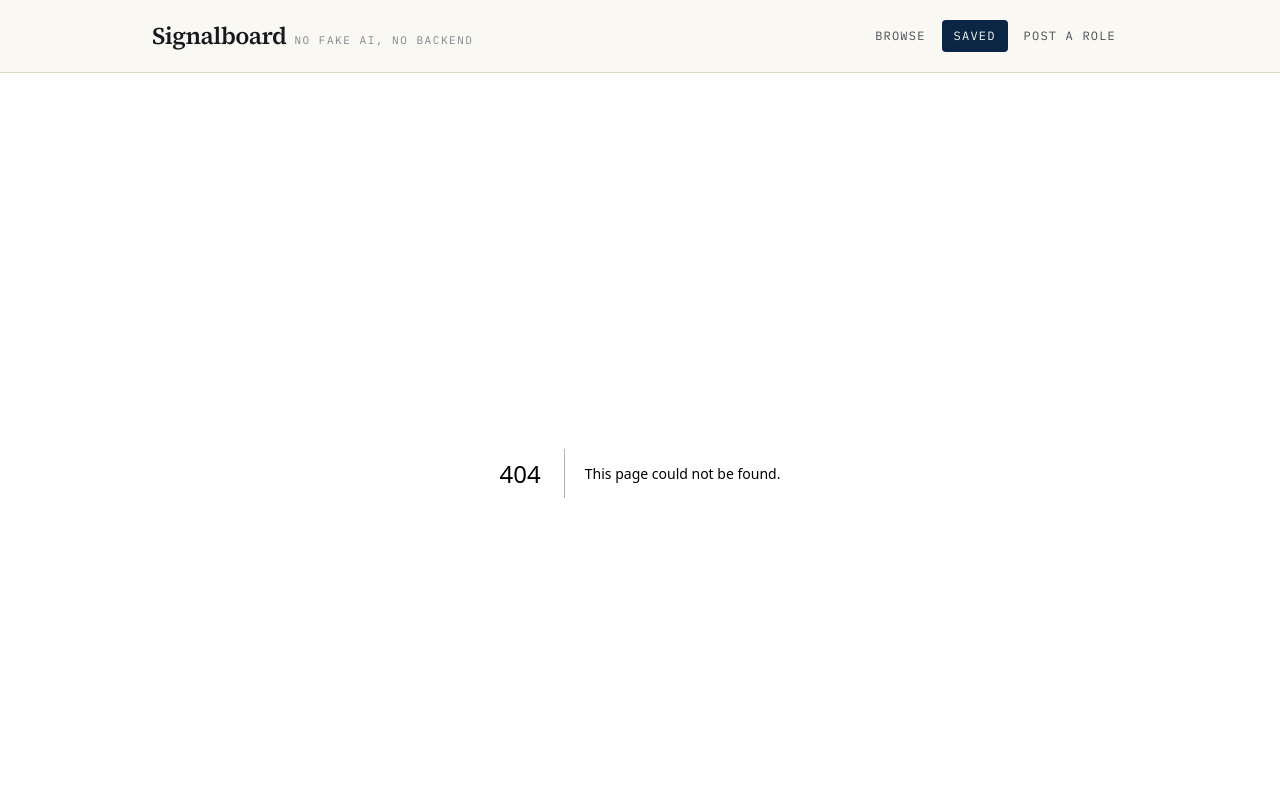
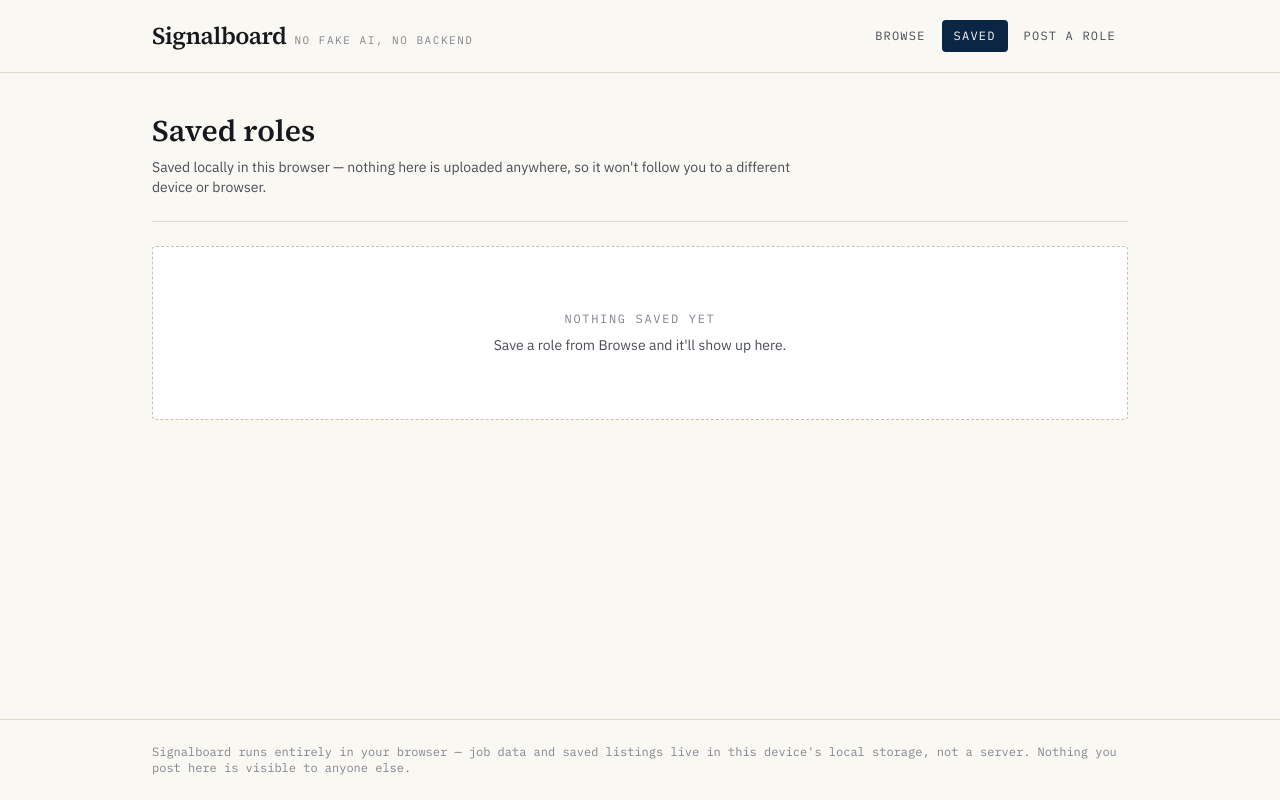
Before and after one commit to hanish-8880/Job_board, a Next.js app: page /saved in a window 1280 px wide. Before the commit this address had no page. Shown: the top 800 px of the page. Built offline with nearby package versions, Linux system fonts and the light colour scheme.

Commit message:
feat: add saved roles page
Lists locally-saved jobs with a real "nothing saved yet" empty state
instead of a blank screen.

```diff
--- /dev/null
+++ b/app/saved/page.tsx
@@ -0,0 +1,46 @@
+"use client";
+
+import { useMemo, useSyncExternalStore } from "react";
+import {
+  EMPTY_JOBS,
+  getPostedJobsSnapshot,
+  mergeWithSeedJobs,
+  subscribePostedJobs,
+} from "@/lib/storage";
+import { useSavedJobs } from "@/components/SavedJobsProvider";
+import JobCard from "@/components/JobCard";
+import EmptyState from "@/components/EmptyState";
+
+export default function SavedPage() {
+  const { savedIds } = useSavedJobs();
+  const postedJobs = useSyncExternalStore(
+    subscribePostedJobs,
+    getPostedJobsSnapshot,
+    () => EMPTY_JOBS
+  );
+  const allJobs = useMemo(() => mergeWithSeedJobs(postedJobs), [postedJobs]);
+  const savedJobs = allJobs.filter((job) => savedIds.includes(job.id));
+
+  return (
+    <div className="mx-auto max-w-5xl px-4 py-10 sm:px-6">
+      <div className="border-b border-rule pb-6">
+        <h1 className="font-serif text-3xl font-semibold text-ink">Saved roles</h1>
+        <p className="mt-2 max-w-2xl text-sm text-ink-soft">
+          Saved locally in this browser — nothing here is uploaded anywhere,
+          so it won&apos;t follow you to a different device or browser.
+        </p>
+      </div>
+
+      <div className="mt-6 flex flex-col gap-4">
+        {savedJobs.length === 0 ? (
+          <EmptyState
+            title="Nothing saved yet"
+            message="Save a role from Browse and it'll show up here."
+          />
+        ) : (
+          savedJobs.map((job) => <JobCard key={job.id} job={job} />)
+        )}
+      </div>
+    </div>
+  );
+}
```
